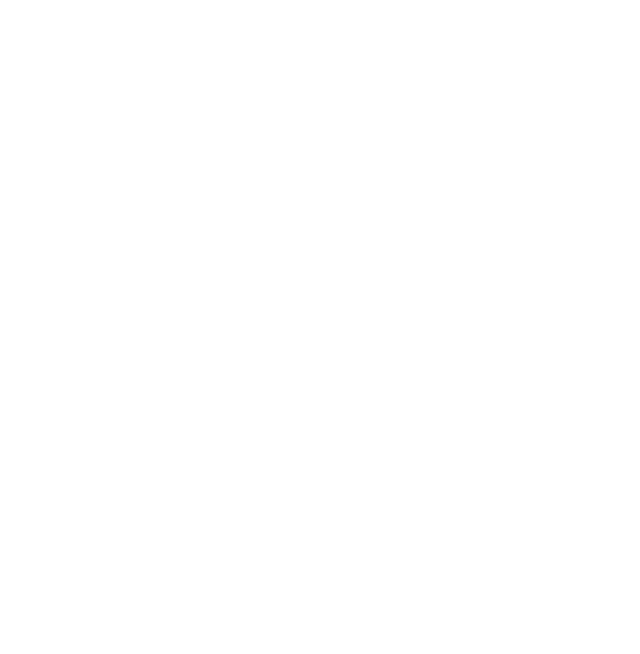
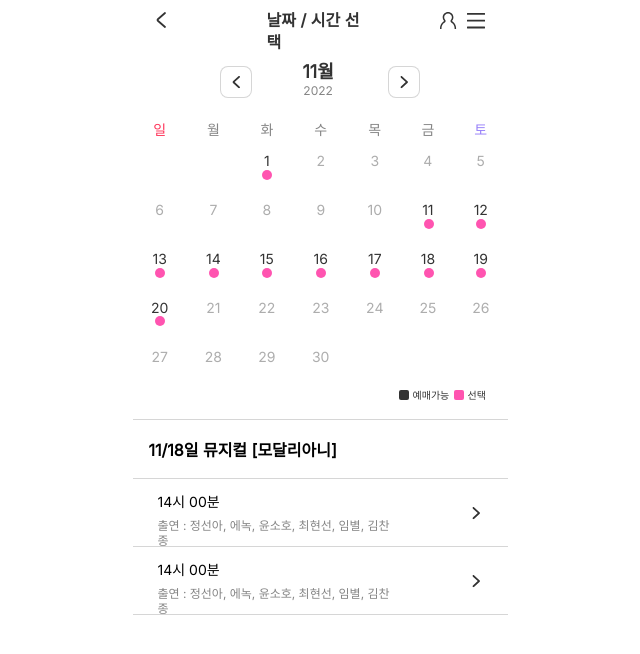
Before and after one commit to CDS-Seminar-1-IN-SOPT/Client, a React (Create React App) app: page /dateoff/1 in a window 1280 px wide. Before the commit this address had no page. Shown: the top 654 px of the page, without its empty margins (320-960 px from the left). Built offline with nearby package versions, Linux system fonts and the light colour scheme.

Commit message:
Feat✨: 공연 날짜 클릭 시 해당 id url로 이동

```diff
--- a/src/cores/router.jsx
+++ b/src/cores/router.jsx
@@ -6,7 +6,9 @@
   return (
     <BrowserRouter>
       <Routes>
-        <Route path="/dateoff" element={<DateOffView />} />
+        <Route path="/dateoff/:scheduleId" element={<DateOffView />}>
+          <Route path=":date" element={<DateOffView />} />
+        </Route>
       </Routes>
     </BrowserRouter>
   );
```
